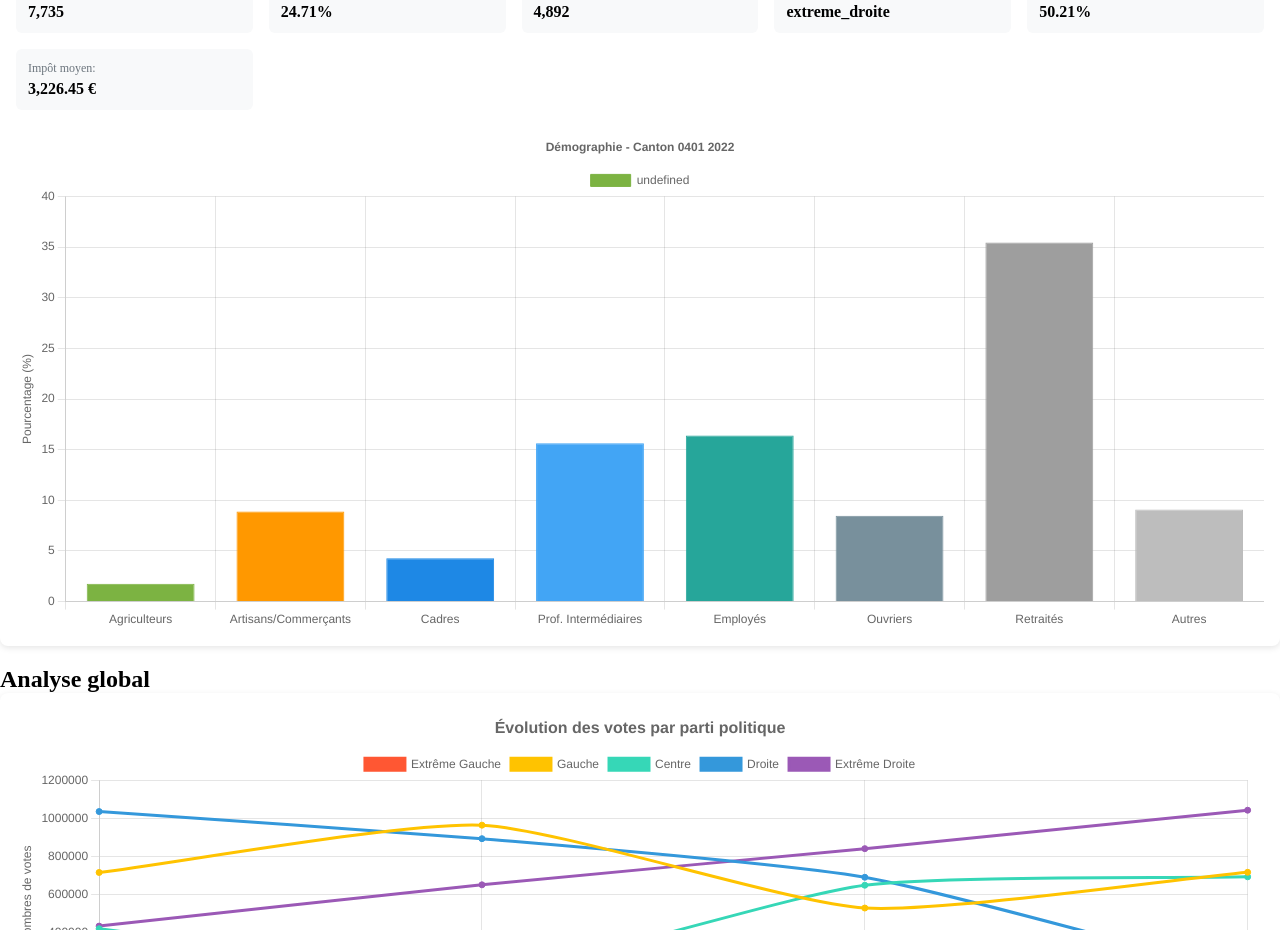
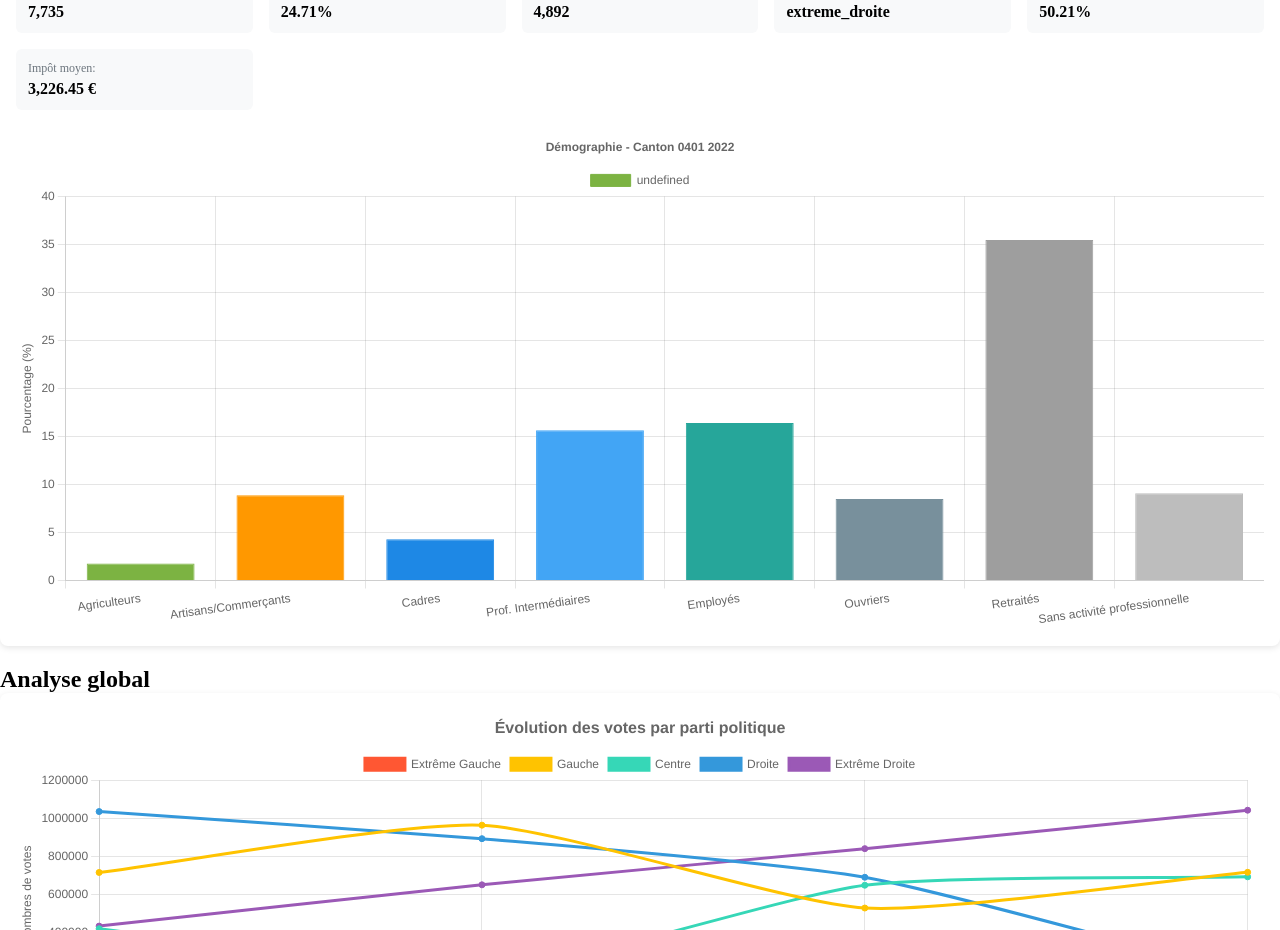
Before and after one commit to QuentinVdr/mspr_politique_i1, a React (Vite) app: page / in a window 1280 px wide. Shown: the part 1403-2333 px from the top of the page. Built offline with nearby package versions, Linux system fonts and the light colour scheme.

Commit message:
🔧 Update label in CantonElectionChart for improved clarity

```diff
--- a/src/components/CantonElectionChart/CantonElectionChart.tsx
+++ b/src/components/CantonElectionChart/CantonElectionChart.tsx
@@ -164,7 +164,7 @@ export default function CantonElectionChart() {
       'Employés',
       'Ouvriers',
       'Retraités',
-      'Autres'
+      'Sans activité professionnelle'
     ];
 
     const data = [
```
